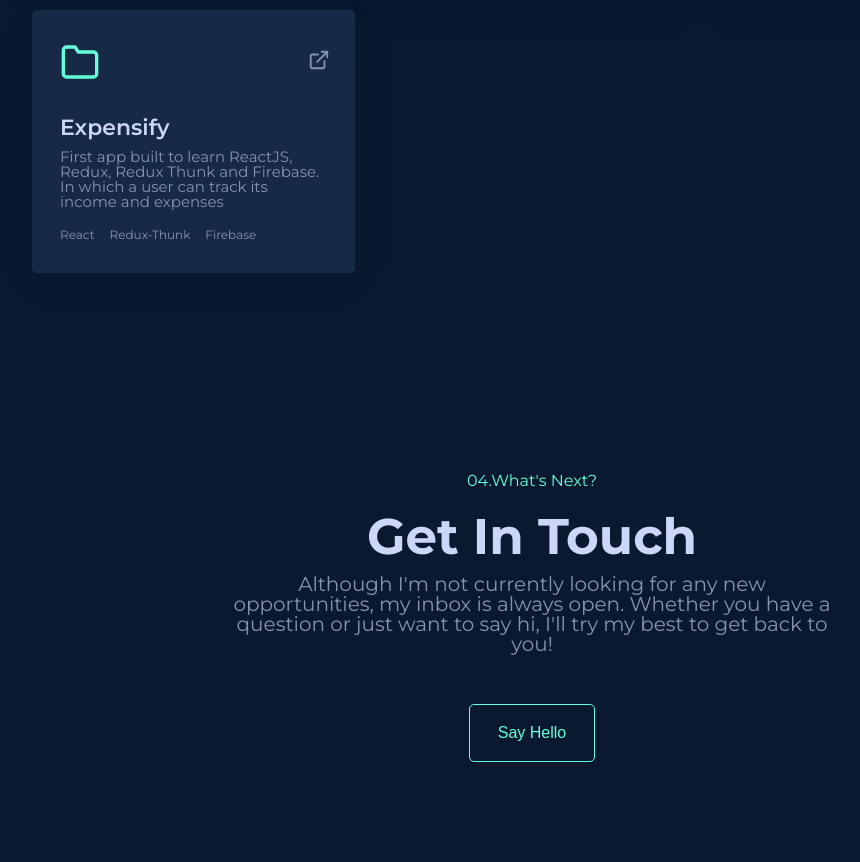
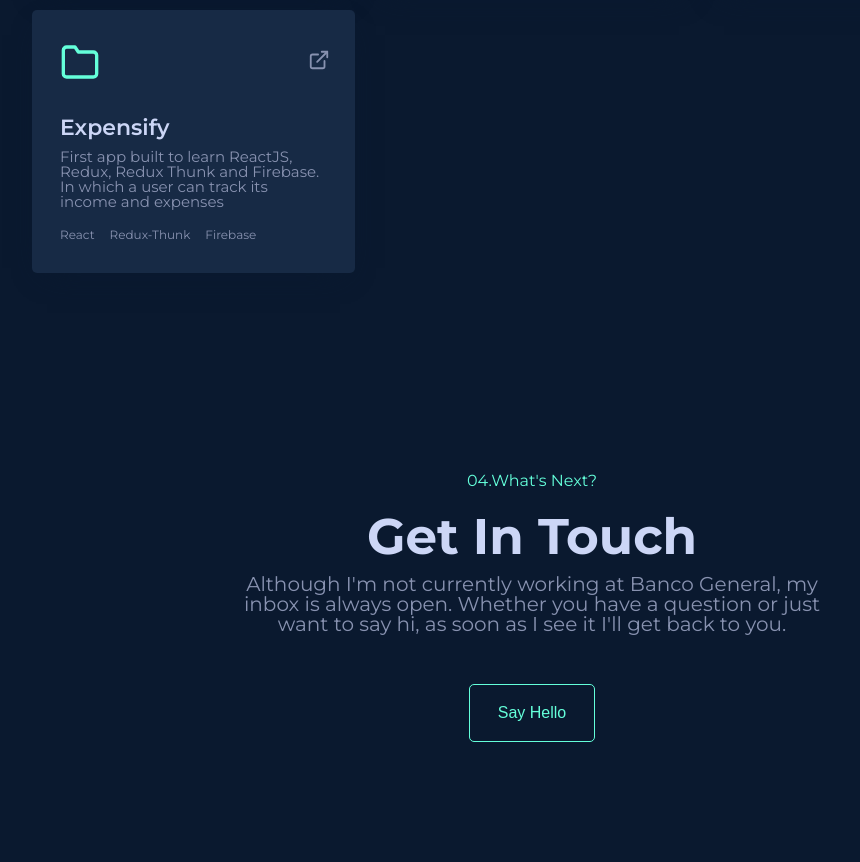
Before and after one commit to danielJus/portfolio-site, a Gatsby site: page / in a window 1280 px wide. Shown: the part 2790-3652 px from the top of the page, without its empty margins (108-968 px from the left). Built offline with nearby package versions, Linux system fonts and the light colour scheme; Gatsby itself is replaced by a stand-in of ours.

Commit message:
subject format

```diff
--- a/src/components/sections/Contact.jsx
+++ b/src/components/sections/Contact.jsx
@@ -16,7 +16,7 @@ const Contact = () => {
   const [form, setForm] = React.useState({
     name: "",
     email: "",
-    subject: "Personal Portfolio Email🔥, you better read this...",
+    subject: "🔥Personal Portfolio Email🔥, you better read this...",
     message: "",
   })
 
@@ -65,7 +65,7 @@ const Contact = () => {
         setForm({
           name: "",
           email: "",
-          subject: "Personal Portfolio Email🔥, you better read this...",
+          subject: "🔥Personal Portfolio Email🔥, you better read this...",
           message: "",
         })
       } else {
@@ -92,9 +92,9 @@ const Contact = () => {
       <Title>Get In Touch</Title>
 
       <p>
-        Although I'm not currently looking for any new opportunities, my inbox
-        is always open. Whether you have a question or just want to say hi, I'll
-        try my best to get back to you!
+        Although I'm not currently working at Banco General, my inbox is always
+        open. Whether you have a question or just want to say hi, as soon as I
+        see it I'll get back to you.
       </p>
 
       <ContactButton onClick={() => setIsOpen(!isOpen)}>
```
